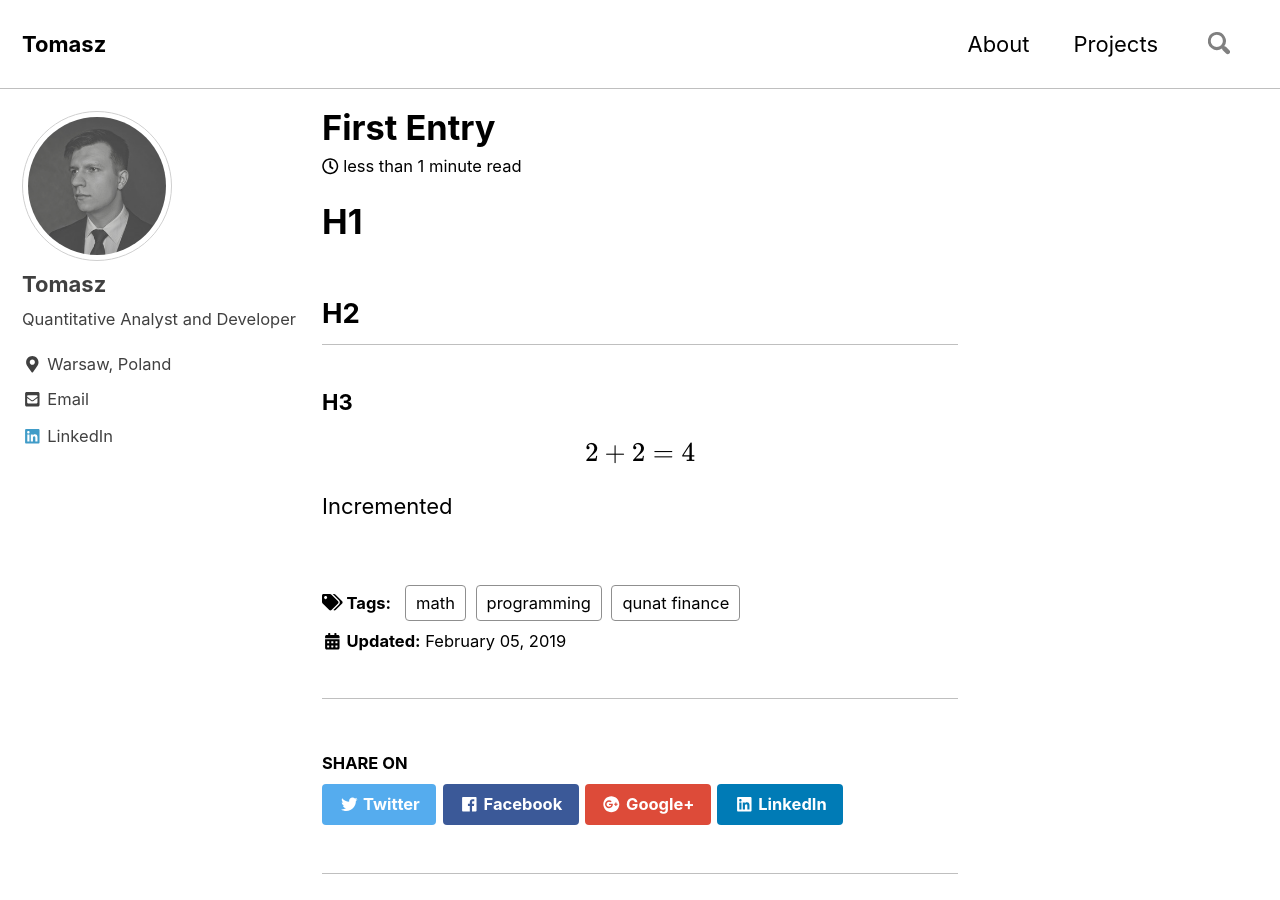
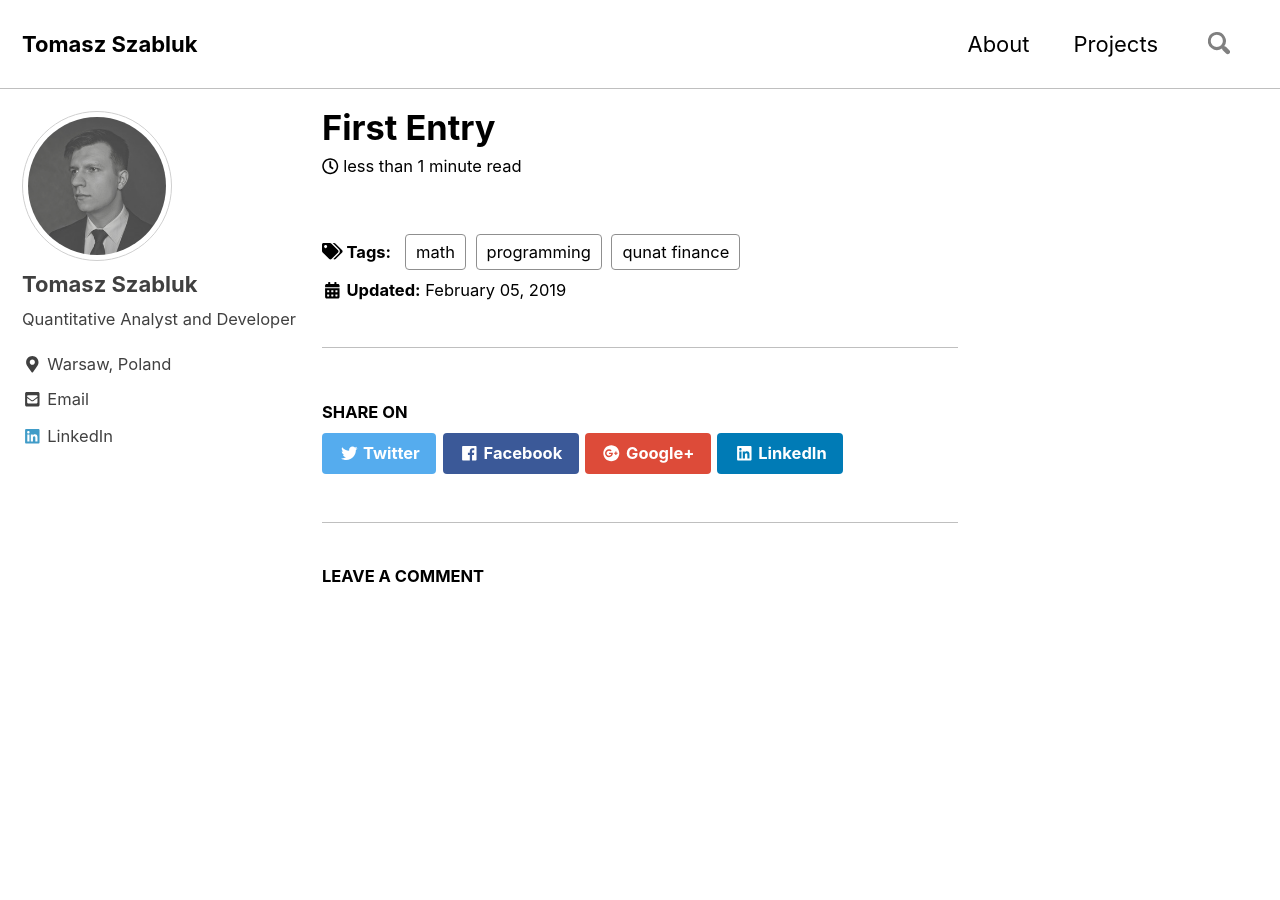
Before and after one commit to numbergeneral/numbergeneral.github.io, a Jekyll site: the page built from _posts/2019-02-05-firstentry.md, in a window 1280 px wide and 900 px high. Built offline with Jekyll 4.4.1, drawn with Linux system fonts in a browser that asks for light colours; cached includes are drawn as plain includes; nearby versions of some CDN libraries; formulas are drawn with MathJax 3; some of the changed text lies outside the part shown.

Commit message:
added full name and cleared the first post

```diff
--- a/_config.yml
+++ b/_config.yml
@@ -16,9 +16,9 @@ minimal_mistakes_skin    : "contrast" # "air", "aqua", "contrast", "dark", "dirt
 
 # Site Settings
 locale                   : "en-US"
-title                    : "Tomasz"
+title                    : "Tomasz Szabluk"
 title_separator          : "-"
-name                     : "Tomasz"
+name                     : "Tomasz Szabluk"
 description              : "Quantitative Finance Portfolio"
 url                      : # the base hostname & protocol for your site e.g. "https://mmistakes.github.io"
 baseurl                  : # the subpath of your site, e.g. "/blog"
@@ -106,7 +106,7 @@ analytics:
 
 # Site Author
 author:
-  name             : "Tomasz"
+  name             : "Tomasz Szabluk"
   avatar           : "/images/bio_image.jpg" # path of avatar image, e.g. "/assets/images/bio-photo.jpg"
   bio              : "Quantitative Analyst and Developer"
   location         : "Warsaw, Poland"
--- a/_posts/2019-02-05-firstentry.md
+++ b/_posts/2019-02-05-firstentry.md
@@ -5,11 +5,3 @@ tags: [qunat finance, math, programming]
 excerpt: "First Entry"
 mathjax: "true"
 ---
-
-# H1
-## H2
-### H3
-
-$$ 2 + 2 = 4 $$
-
-Incremented
```
